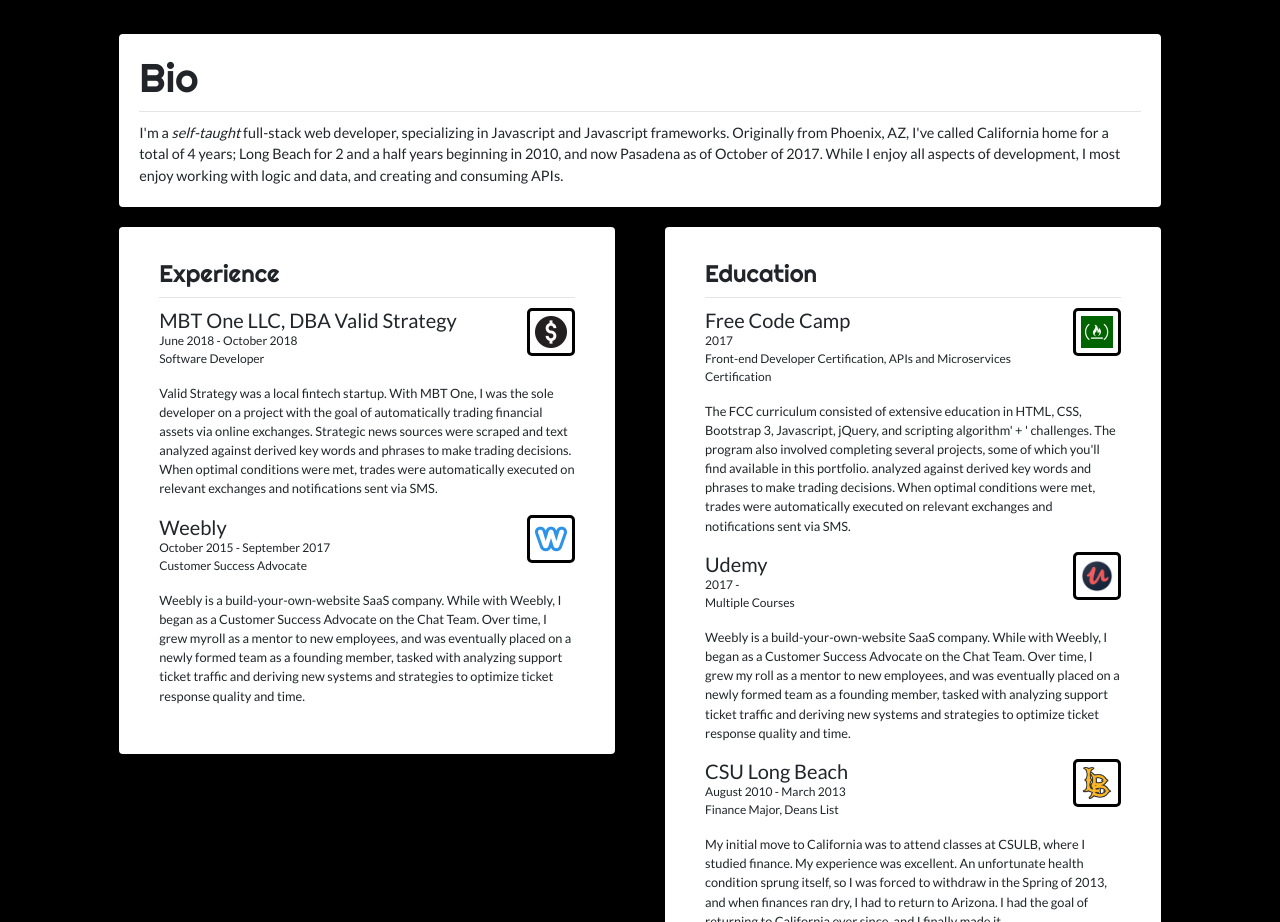
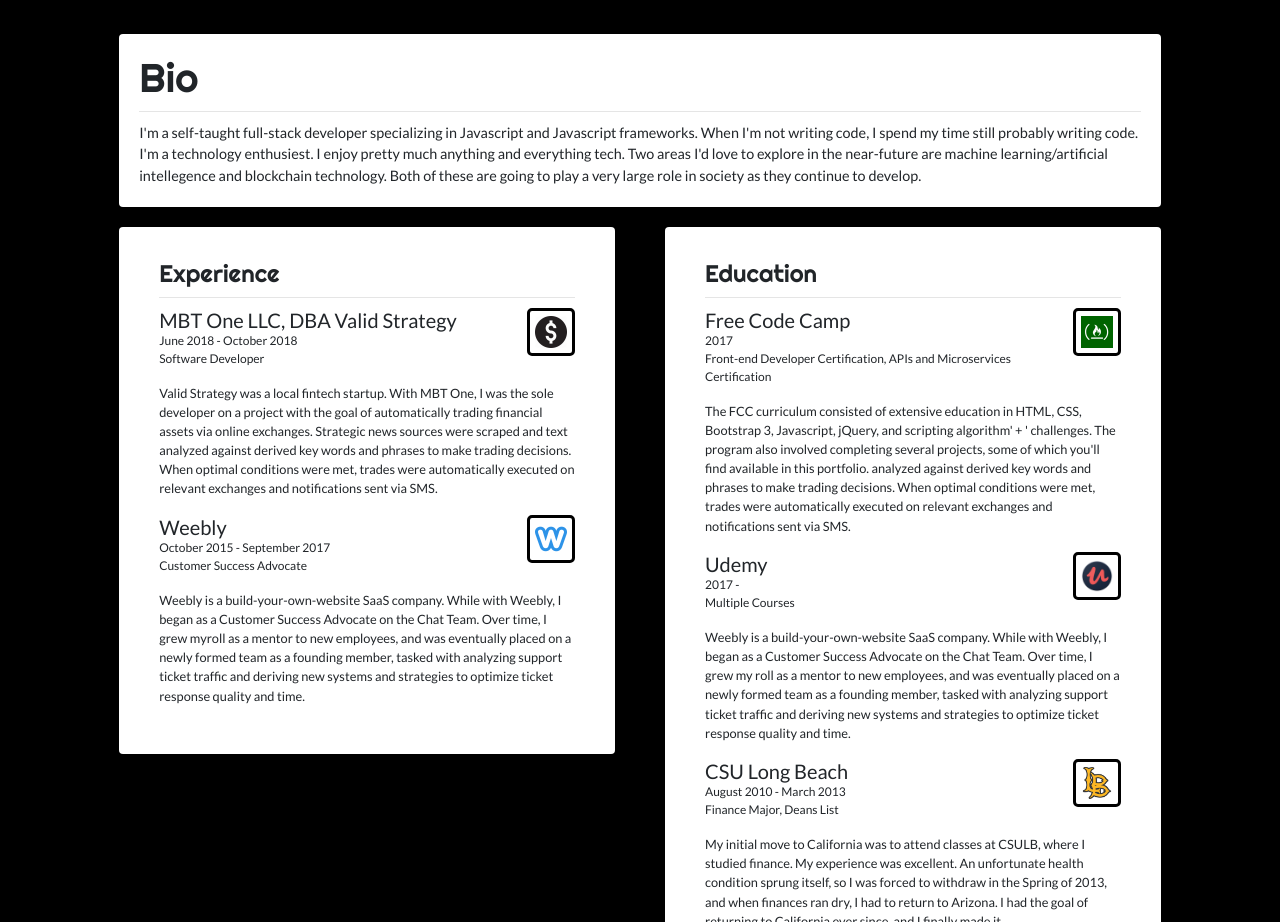
Before and after one commit to brumack/react-portfolio, a React (Create React App) app: page / in a window 1280 px wide. Shown: the part 1860-2782 px from the top of the page. Built offline with nearby package versions, Linux system fonts and the light colour scheme.

Commit message:
update bio

```diff
--- a/src/Components/Bio.js
+++ b/src/Components/Bio.js
@@ -17,10 +17,10 @@
               <h1>Bio</h1>
               <hr />
               <Card.Text>
-                I'm a <em>self-taught</em> full-stack web developer, specializing in Javascript and Javascript frameworks.
-                 Originally from Phoenix, AZ, I've called California home for a total of 4 years; Long Beach for 2 and a half
-                years beginning in 2010, and now Pasadena as of October of 2017. While I enjoy all aspects of development, I most
-                enjoy working with logic and data, and creating and consuming APIs.
+                I'm a self-taught full-stack developer specializing in Javascript and Javascript frameworks.
+                When I'm not writing code, I spend my time still probably writing code. I'm a technology enthusiest. I enjoy
+                pretty much anything and everything tech. Two areas I'd love to explore in the near-future are machine learning/artificial
+                intellegence and blockchain technology. Both of these are going to play a very large role in society as they continue to develop.
               </Card.Text>
             </Card.Body>
           </Card>
```
